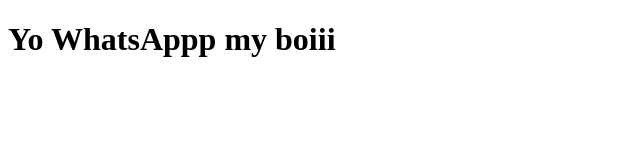
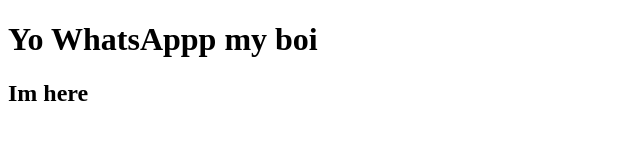
Before and after one commit to tedi25/github-test-only, a plain HTML site: page index.html in a window 1280 px wide. Shown: the whole page, without its empty margins (0-640 px from the left). Drawn offline with Linux system fonts and the light colour scheme.

Commit message:
fix: modified index.html

```diff
--- a/index.html
+++ b/index.html
@@ -6,6 +6,7 @@
     <title>Document</title>
   </head>
   <body>
-    <h1>Yo WhatsAppp my boiii</h1>
+    <h1>Yo WhatsAppp my boi</h1>
+    <h2>Im here</h2>
   </body>
 </html>
```
